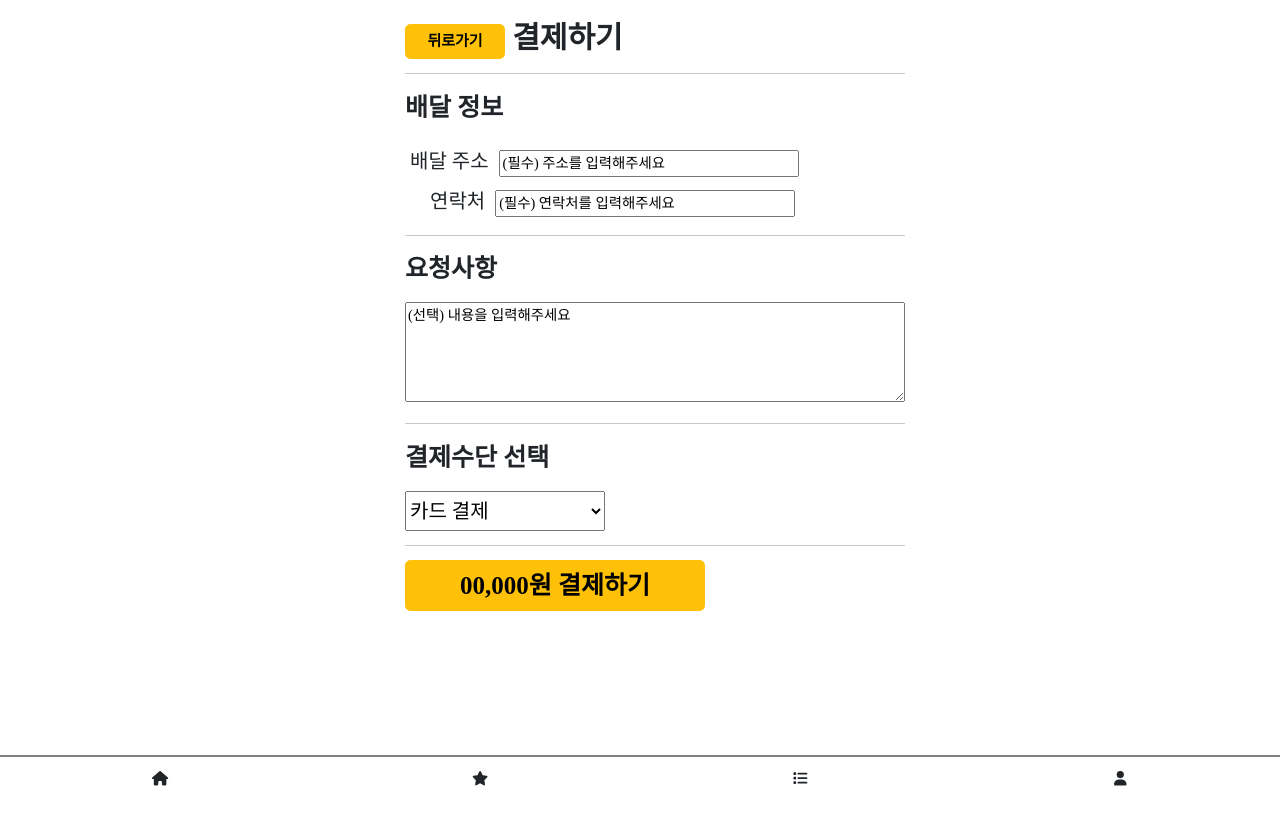
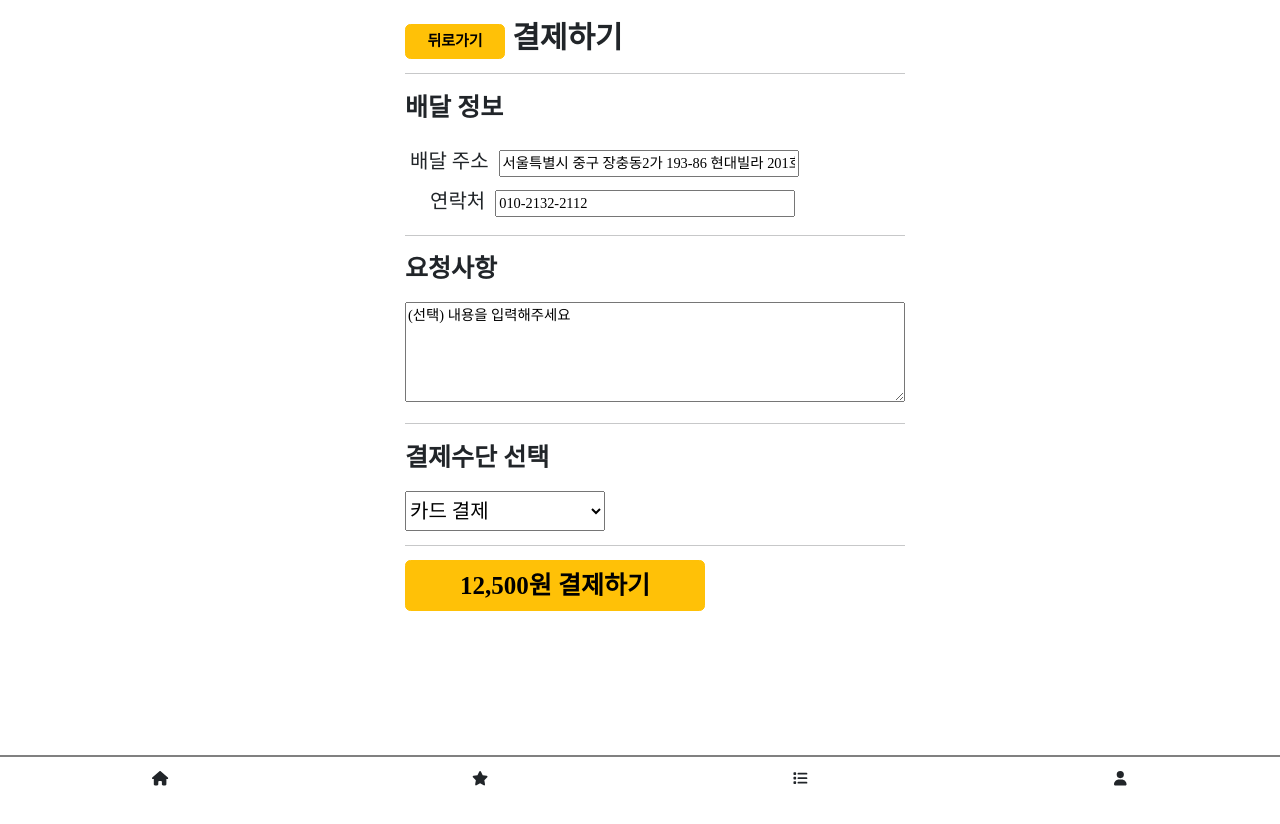
Before and after one commit to sdiaeyu6n/BBLink_frontend, a React (Create React App) app: page /payment in a window 1280 px wide. Shown: the top 824 px of the page. Built offline with nearby package versions, Linux system fonts and the light colour scheme; a web font is replaced by a local one.

Commit message:
payment.js 수정 완료

```diff
--- a/src/pages/Payment.js
+++ b/src/pages/Payment.js
@@ -6,8 +6,8 @@ import React from "react";
 const Payment = () => {
   const navigate = useNavigate();
   const [state, setState] = useState({
-    address: "(필수) 주소를 입력해주세요",
-    contact: "(필수) 연락처를 입력해주세요",
+    address: "서울특별시 중구 장충동2가 193-86 현대빌라 201호",
+    contact: "010-2132-2112",
     ask: "(선택) 내용을 입력해주세요",
     method: 1,
   });
@@ -108,7 +108,7 @@ const Payment = () => {
           }}
           style={{ width: 300, fontSize: 25 }}
         >
-          <b>00,000원 결제하기</b>
+          <b>12,500원 결제하기</b>
         </Button>
       </div>
     </div>
```
